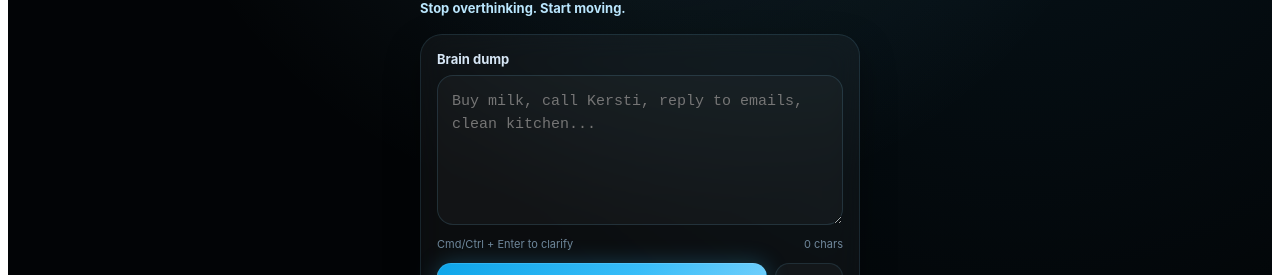
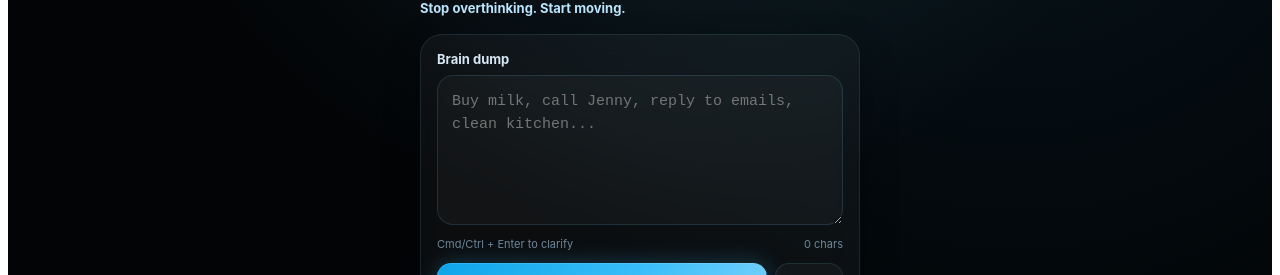
Before and after one commit to triinlitwintschik-boop/slowflow, a React (Create React App) app: page / in a window 1280 px wide. Shown: the part 203-478 px from the top of the page. Built offline with nearby package versions, Linux system fonts and the light colour scheme.

Commit message:
Update App.js

```diff
--- a/src/App.js
+++ b/src/App.js
@@ -451,7 +451,7 @@ export default function App() {
 
           <textarea
             id="brain-input"
-            placeholder="Buy milk, call Kersti, reply to emails, clean kitchen..."
+            placeholder="Buy milk, call Jenny, reply to emails, clean kitchen..."
             value={text}
             onChange={(e) => setText(e.target.value)}
             onKeyDown={handleKeyDown}
```
